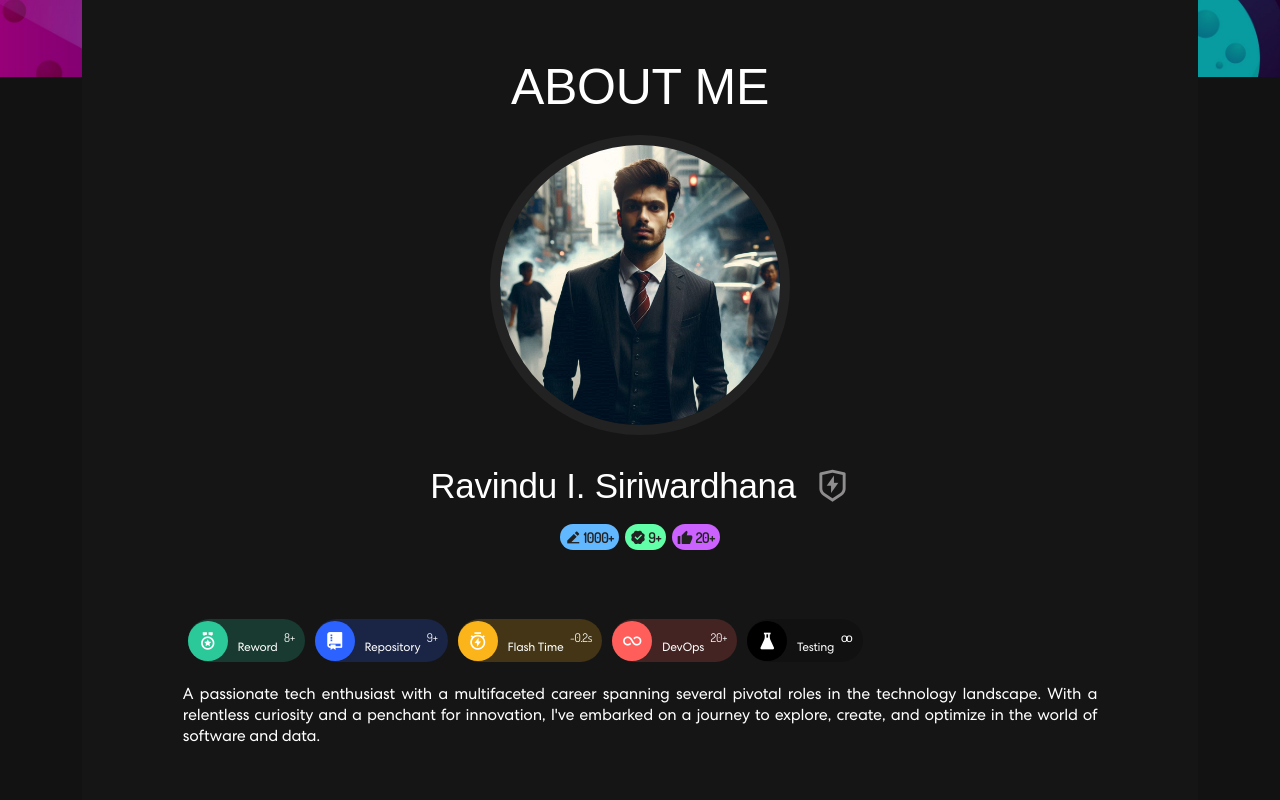
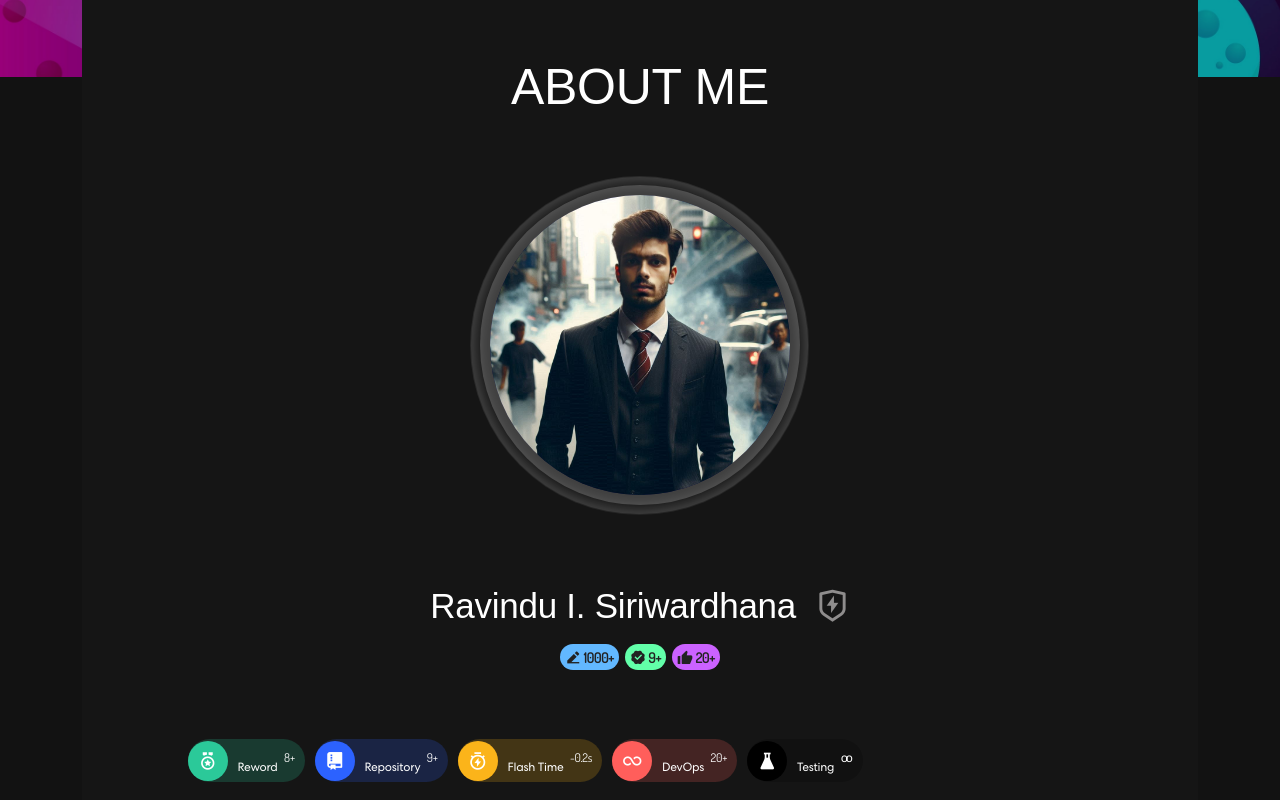
Before and after one commit to isharaimagines/myportfolio, a React (Create React App) app: page / in a window 1280 px wide. Shown: the part 860-1660 px from the top of the page. Built offline with nearby package versions, Linux system fonts and the light colour scheme; a web font is replaced by a local one.

Commit message:
initial udpate

```diff
--- a/src/App.css
+++ b/src/App.css
@@ -545,12 +545,19 @@ nav.navbar .navbar-toggler[aria-expanded="true"] .navbar-toggler-icon {
   justify-content: flex-start;
   width: 90%;
 }
-.profile-bx .newColom .profile_me .image {
+.profile-bx .newColom .profile_me .cover_image_frame {
+  margin: 60px;
+  display: flex;
+  flex-direction: column;
+  justify-content: center;
+  align-items: center;
+}
+.profile-bx .newColom .profile_me .cover_image_frame .image {
+  position: relative;
   margin: 10px;
   width: 300px;
   height: 300px;
   border-radius: 50%;
-  border: 10px solid #222;
 }
 
 .profile-bx .newColom .profile_me .myname {
@@ -797,3 +804,253 @@ nav.navbar .navbar-toggler[aria-expanded="true"] .navbar-toggler-icon {
     width: 80%;
   }
 }
+
+/*-------------------------*/
+.profile-bx .newColom .profile_me .cover_image_frame .image {
+  z-index: 3;
+
+  -webkit-box-shadow: 0 0 0 10px rgba(255, 255, 255, 0.2),
+    0 0 5px 2px rgba(0, 0, 0, 0.3), inset 0 0 0 10px rgba(0, 0, 255, 0.2);
+  -moz-box-shadow: 0 0 0 10px rgba(255, 255, 255, 0.2),
+    0 0 5px 2px rgba(0, 0, 0, 0.3), inset 0 0 0 10px rgba(0, 0, 255, 0.2);
+  box-shadow: 0 0 0 10px rgba(255, 255, 255, 0.2),
+    0 0 5px 2px rgba(0, 0, 0, 0.3), inset 0 0 0 10px rgba(0, 0, 255, 0.2);
+
+  /* border-radius: 50% has issues on some mobile browsers */
+}
+.profile-bx .newColom .profile_me .cover_image_frame .pulse1 {
+  position: absolute;
+  width: 305px;
+  height: 305px;
+  margin: auto;
+  z-index: 1;
+  opacity: 0;
+  border: 3px solid rgba(255, 255, 255, 0.1);
+
+  -webkit-animation: pulsejg1 4s linear infinite;
+  -moz-animation: pulsejg1 4s linear infinite;
+  animation: pulsejg1 4s linear infinite;
+  -webkit-border-radius: 999px;
+  -moz-border-radius: 999px;
+  border-radius: 999px;
+  -webkit-box-shadow: inset 0px 0px 15px 10px rgba(255, 255, 255, 0.6);
+  -moz-box-shadow: inset 0px 0px 15px 10px rgba(255, 255, 255, 0.6);
+  box-shadow: inset 0px 0px 15px 10px rgba(255, 255, 255, 0.6);
+  -moz-box-sizing: border-box;
+  -webkit-box-sizing: border-box;
+  box-sizing: border-box;
+}
+
+.profile-bx .newColom .profile_me .cover_image_frame .pulse2 {
+  position: absolute;
+  width: 315px;
+  height: 315px;
+  margin: auto;
+  z-index: 2;
+  opacity: 0;
+  border: 1px solid rgba(255, 255, 255, 0);
+
+  -webkit-animation: pulsejg2 4s linear infinite;
+  -moz-animation: pulsejg2 4s linear infinite;
+  animation: pulsejg2 4s linear infinite;
+  -webkit-border-radius: 999px;
+  -moz-border-radius: 999px;
+  border-radius: 999px;
+  -webkit-box-shadow: inset 0px 0px 12px 5px rgba(255, 255, 255, 0.8);
+  -moz-box-shadow: inset 0px 0px 12px 5px rgba(255, 255, 255, 0.8);
+  box-shadow: inset 0px 0px 12px 5px rgba(255, 255, 255, 0.8);
+  -moz-box-sizing: border-box;
+  -webkit-box-sizing: border-box;
+  box-sizing: border-box;
+}
+@-webkit-keyframes pulsejg1 {
+  0% {
+    -webkit-transform: scale(0.6);
+    opacity: 0;
+  }
+
+  50% {
+    -webkit-transform: scale(0.6);
+    opacity: 0;
+  }
+
+  60% {
+    -webkit-transform: scale(0.9);
+    opacity: 0.2;
+  }
+
+  70% {
+    -webkit-transform: scale(1.1);
+    opacity: 0.35;
+  }
+
+  80% {
+    -webkit-transform: scale(1.25);
+    opacity: 0.2;
+  }
+
+  100% {
+    -webkit-transform: scale(1.4);
+    opacity: 0;
+  }
+}
+
+@-moz-keyframes pulsejg1 {
+  0% {
+    -moz-transform: scale(0.6);
+    opacity: 0;
+  }
+
+  50% {
+    -moz-transform: scale(0.6);
+    opacity: 0;
+  }
+
+  60% {
+    -moz-transform: scale(0.9);
+    opacity: 0.2;
+  }
+
+  70% {
+    -moz-transform: scale(1.1);
+    opacity: 0.35;
+  }
+
+  80% {
+    -moz-transform: scale(1.25);
+    opacity: 0.2;
+  }
+
+  100% {
+    -moz-transform: scale(1.4);
+    opacity: 0;
+  }
+}
+
+@keyframes pulsejg1 {
+  0% {
+    transform: scale(0.6);
+    opacity: 0;
+  }
+
+  50% {
+    transform: scale(0.6);
+    opacity: 0;
+  }
+
+  60% {
+    transform: scale(0.9);
+    opacity: 0.1;
+  }
+
+  70% {
+    transform: scale(1.1);
+    opacity: 0.25;
+  }
+
+  80% {
+    transform: scale(1.25);
+    opacity: 0.1;
+  }
+
+  100% {
+    transform: scale(1.4);
+    opacity: 0;
+  }
+}
+
+@-webkit-keyframes pulsejg2 {
+  0% {
+    -webkit-transform: scale(0.6);
+    opacity: 0;
+  }
+
+  40% {
+    -webkit-transform: scale(0.8);
+    opacity: 0.05;
+  }
+
+  50% {
+    -webkit-transform: scale(1);
+    opacity: 0.1;
+  }
+
+  60% {
+    -webkit-transform: scale(1.1);
+    opacity: 0.3;
+  }
+
+  80% {
+    -webkit-transform: scale(1.2);
+    opacity: 0.1;
+  }
+
+  100% {
+    -webkit-transform: scale(1.3);
+    opacity: 0;
+  }
+}
+
+@-moz-keyframes pulsejg2 {
+  0% {
+    -moz-transform: scale(0.6);
+    opacity: 0;
+  }
+
+  40% {
+    -moz-transform: scale(0.8);
+    opacity: 0.05;
+  }
+
+  50% {
+    -moz-transform: scale(1);
+    opacity: 0.1;
+  }
+
+  60% {
+    -moz-transform: scale(1.1);
+    opacity: 0.3;
+  }
+
+  80% {
+    -moz-transform: scale(1.2);
+    opacity: 0.1;
+  }
+
+  100% {
+    -moz-transform: scale(1.3);
+    opacity: 0;
+  }
+}
+
+@keyframes pulsejg2 {
+  0% {
+    transform: scale(0.6);
+    opacity: 0;
+  }
+
+  40% {
+    transform: scale(0.8);
+    opacity: 0.05;
+  }
+
+  50% {
+    transform: scale(1);
+    opacity: 0.1;
+  }
+
+  60% {
+    transform: scale(1.1);
+    opacity: 0.3;
+  }
+
+  80% {
+    transform: scale(1.2);
+    opacity: 0.1;
+  }
+
+  100% {
+    transform: scale(1.3);
+    opacity: 0;
+  }
+}
--- a/src/components/Footer.js
+++ b/src/components/Footer.js
@@ -43,7 +43,7 @@ export const Footer = () => {
               <a href="https://t.me/DroidImaginalytic">
                 <i class="ri-telegram-fill"></i>
               </a>
-              <a href="https://www.instagram.com/ishararaviget9">
+              <a href="https://instagram.com/ishararaviget9">
                 <i class="ri-instagram-line"></i>
               </a>
               <a href="https://ishararaviget9.github.io/myprofile/">
--- a/src/components/Projects.js
+++ b/src/components/Projects.js
@@ -20,14 +20,14 @@ export const Projects = () => {
       description:
         "Develop a web application for Talk therapy, Mindfulness and meditation, Symptom tracking, Cognitive-behavioral therapy (CBT), Self-help resources",
       imgUrl: projImg1,
-      url: "https://ishararaviget9.github.io/healthwebapp/",
+      url: "https://healthwebapp9.netlify.app/",
     },
     {
       title: "SIRIWARDHANAN WOODWORK",
       description:
         "Develop a web application for Woodworking products marketplace and publish his skill and performance. ",
       imgUrl: projImg2,
-      url: "https://ishararaviget9.github.io/woodwork-sin/",
+      url: "https://woodwork9.netlify.app/",
     },
   ];
 
--- a/src/components/profile.js
+++ b/src/components/profile.js
@@ -39,8 +39,12 @@ export const Profile = () => {
           <h2>ABOUT ME</h2>
           <div className="newColom">
             <div className="profile_me">
-              <div className="image">
-                <img src={profileme} alt="profile_me"></img>
+              <div className="cover_image_frame">
+                <div className="image">
+                  <img src={profileme} alt="profile_me"></img>
+                </div>
+                <div class="pulse1"></div>
+                <div class="pulse2"></div>
               </div>
               <h3 className="myname">
                 Ravindu I. Siriwardhana &nbsp;
--- a/src/default.css
+++ b/src/default.css
@@ -33,20 +33,20 @@
   display: block;
   --height-of-loader: 4px;
   --loader-color: #0071e2;
-  width: 190px;
+  width: 100%;
   height: var(--height-of-loader);
   border-radius: 30px;
   background-color: rgba(0, 0, 0, 0.2);
   position: relative;
 }
 ol li:nth-child(2) .loader {
-  width: 160px;
+  width: 100%;
 }
 ol li:nth-child(3) .loader {
-  width: 270px;
+  width: 100%;
 }
 ol li:nth-child(4) .loader {
-  width: 130px;
+  width: 100%;
 }
 .skillColom ol,
 .skillColom ol li,
@@ -88,8 +88,6 @@ ol li:nth-child(4) .loader::before {
 
   100% {
     width: 0;
-    right: 0;
-    left: unset;
   }
 }
 
```
Also changed, not shown: src/assets/img/swoodwork.png, 1 other file (tests, documents, lock files or other folders).
